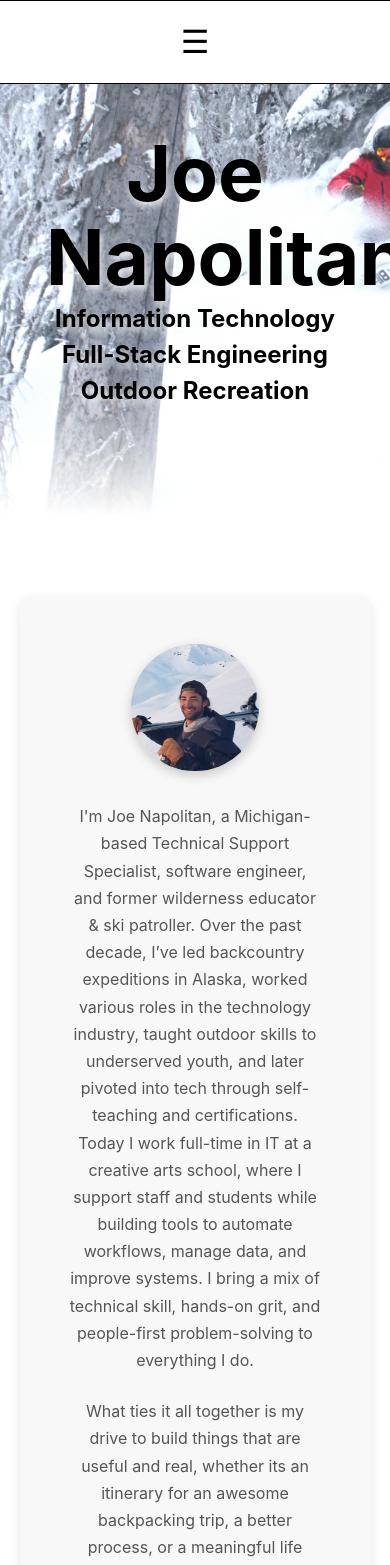
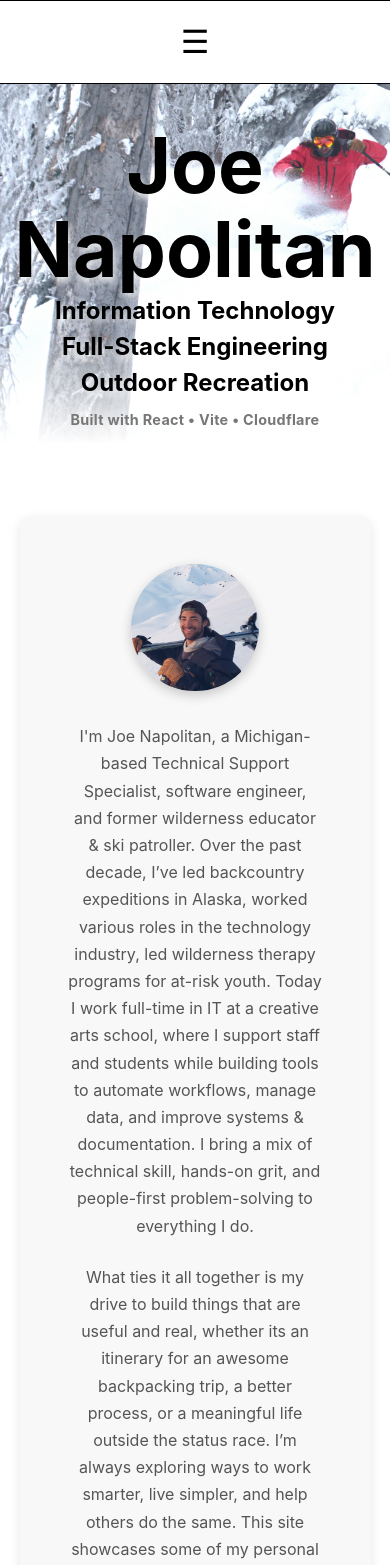
Before and after one commit to napolitanj/joetracks, a React (Vite) app: page / in a window 390 px wide. Shown: the top 1565 px of the page. Built offline with nearby package versions, Linux system fonts and the light colour scheme.

Commit message:
style changes on homepage and navbar

```diff
--- a/src/components/BannerImage.tsx
+++ b/src/components/BannerImage.tsx
@@ -25,6 +25,7 @@ const BannerImage = () => {
               <p>Full-Stack Engineering</p>
               <p>Outdoor Recreation</p>
             </div>
+            <p className="tech-stack">Built with React • Vite • Cloudflare</p>
           </div>
         </div>
       </div>
--- a/src/components/Marketing.tsx
+++ b/src/components/Marketing.tsx
@@ -1,6 +1,6 @@
 import "../styles/Marketing.css";
 import { useEffect, useState } from "react";
-import { Link, useNavigate, useParams } from "react-router-dom";
+import { Link } from "react-router-dom";
 import Carousel from "../components/tools/Carousel";
 
 const Marketing = () => {
--- a/src/components/pages/Bio.tsx
+++ b/src/components/pages/Bio.tsx
@@ -19,13 +19,12 @@ const Bio = () => {
             I'm Joe Napolitan, a Michigan-based Technical Support Specialist,
             software engineer, and former wilderness educator & ski patroller.
             Over the past decade, I’ve led backcountry expeditions in Alaska,
-            worked various roles in the technology industry, taught outdoor
-            skills to underserved youth, and later pivoted into tech through
-            self-teaching and certifications. Today I work full-time in IT at a
-            creative arts school, where I support staff and students while
+            worked various roles in the technology industry, led wilderness
+            therapy programs for at-risk youth. Today I work full-time in IT at
+            a creative arts school, where I support staff and students while
             building tools to automate workflows, manage data, and improve
-            systems. I bring a mix of technical skill, hands-on grit, and
-            people-first problem-solving to everything I do.
+            systems & documentation. I bring a mix of technical skill, hands-on
+            grit, and people-first problem-solving to everything I do.
           </p>
           <p>
             What ties it all together is my drive to build things that are
--- a/src/styles/BannerImage.css
+++ b/src/styles/BannerImage.css
@@ -41,6 +41,13 @@
   opacity: 1;
   transition: opacity 0.3s ease-in-out;
   z-index: 1;
+}
+
+.tech-stack {
+  font-size: 0.9rem;
+  color: #777;
+  margin-top: 0.5rem;
+  letter-spacing: 0.3px;
 }
 
 body.dark .banner-image::before {
@@ -97,6 +104,9 @@ body.dark .banner-text {
 
 @media (max-width: 589px) {
   .banner-text {
+    display: flex;
+    justify-content: center;
+    align-items: center;
     top: 10%;
     right: 0;
     padding-left: 0;
@@ -108,4 +118,8 @@ body.dark .banner-text {
     padding-right: 0.6em;
     text-align: center;
   }
+
+  .banner {
+    height: 25em;
+  }
 }
--- a/src/styles/Bio.css
+++ b/src/styles/Bio.css
@@ -23,7 +23,7 @@
 }
 
 .bio-pic {
-  width: 35%;
+  width: 30%;
   height: auto;
   border-radius: 50%;
   box-shadow: 0 4px 12px rgba(0, 0, 0, 0.2);
--- a/src/styles/Contact.css
+++ b/src/styles/Contact.css
@@ -3,7 +3,7 @@
   justify-content: center;
   align-items: center;
   padding: 4em 1.5em;
-  min-height: 70vh;
+  min-height: 30vh;
   opacity: 0;
   transform: translateY(10px);
   transition: opacity 0.4s ease, transform 0.4s ease;
@@ -15,7 +15,7 @@
 }
 
 .contact-content {
-  max-width: 700px;
+  max-width: 60rem;
   text-align: center;
   color: var(--text-color);
 }
--- a/src/styles/Navbar.css
+++ b/src/styles/Navbar.css
@@ -140,6 +140,7 @@
     max-height: 150em;
     opacity: 1;
     pointer-events: auto;
+    padding: 0em;
   }
 
   .Navbar li {
```
